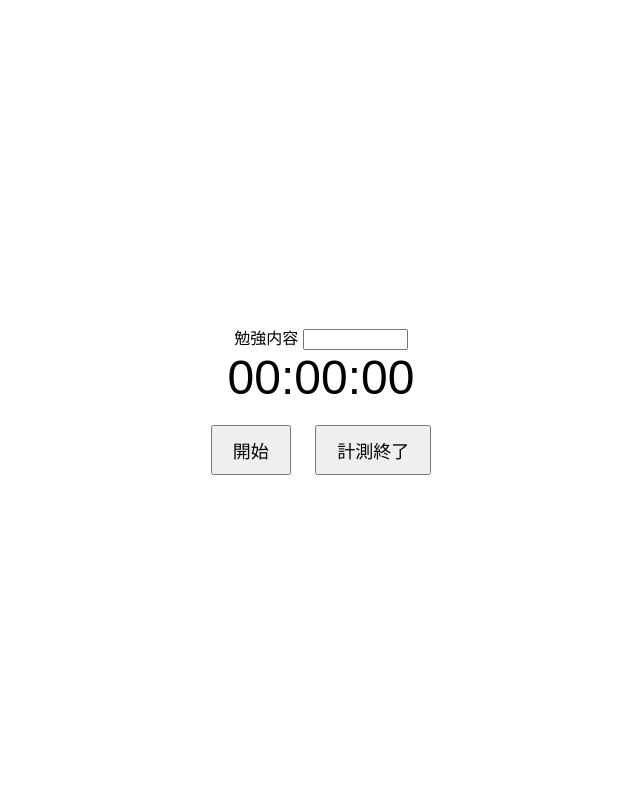
After one commit to Koharu0212/BoostStudyLounge, a Node server app: page /study in a window 1280 px wide. The commit adds this page. Shown: the whole page, without its empty margins (319-959 px from the left). Run offline with Node 20, Linux system fonts and the light colour scheme; data that the repository does not hold is empty.

Commit message:
タイマーを追加

```diff
--- a/package.json
+++ b/package.json
@@ -10,7 +10,11 @@
   "author": "",
   "license": "ISC",
   "dependencies": {
+    "bcrypt": "^5.1.1",
+    "body-parser": "^1.20.2",
     "ejs": "^3.1.10",
-    "express": "^4.19.2"
+    "express": "^4.19.2",
+    "express-session": "^1.18.0",
+    "mysql": "^2.18.1"
   }
 }
--- /dev/null
+++ b/public/css/stylesheet.css
@@ -0,0 +1,29 @@
+body {
+    display: flex;
+    justify-content: center;
+    align-items: center;
+    height: 100vh;
+    margin: 0;
+    font-family: Arial, sans-serif;
+}
+
+.stopwatch {
+    text-align: center;
+}
+
+#display {
+    font-size: 48px;
+    margin-bottom: 20px;
+}
+
+button {
+    font-size: 18px;
+    padding: 10px 20px;
+    margin: 0 10px;
+}
+
+.summary-submit {
+    font-size: 18px;
+    padding: 10px 20px;
+    margin: 0 10px;
+}
--- /dev/null
+++ b/public/js/timer.js
@@ -0,0 +1,51 @@
+let timer;
+let isRunning = false;
+let seconds = 0;
+let minutes = 0;
+let hours = 0;
+
+const display = document.getElementById('display');
+const startStopButton = document.getElementById('startStop');
+const endButton = document.getElementById('end');
+
+function startStop() {
+    if (isRunning) {
+        clearInterval(timer);
+        startStopButton.textContent = '開始';
+        isRunning = false;
+    } else {
+        timer = setInterval(updateTime, 1000);
+        startStopButton.textContent = '停止';
+        isRunning = true;
+    }
+}
+
+function reset() {
+    clearInterval(timer);
+    seconds = 0;
+    minutes = 0;
+    hours = 0;
+    display.textContent = '00:00:00';
+    startStopButton.textContent = '開始';
+    isRunning = false;
+}
+
+function updateTime() {
+    seconds++;
+    if (seconds === 60) {
+        seconds = 0;
+        minutes++;
+        if (minutes === 60) {
+            minutes = 0;
+            hours++;
+        }
+    }
+    display.textContent = formatTime(hours) + ':' + formatTime(minutes) + ':' + formatTime(seconds);
+}
+
+function formatTime(time) {
+    return time < 10 ? '0' + time : time;
+}
+
+startStopButton.addEventListener('click', startStop);
+endButton.addEventListener('click', reset);
--- /dev/null
+++ b/views/study.ejs
@@ -0,0 +1,22 @@
+<!DOCTYPE html>
+<html lang="jp">
+<head>
+    <meta charset="UTF-8">
+    <meta name="viewport" content="width=device-width, initial-scale=1.0">
+    <link rel="stylesheet" href="/css/stylesheet.css">
+    <title>記録</title>
+</head>
+<body>
+    <div class="stopwatch">
+        <form action="/study" method="post">
+            勉強内容
+            <input type="text" id="name" name="content" required  maxlength="10" size="10" />
+            <div id="display" name="measurement-time">00:00:00</div>
+            <button type="button" id="startStop">開始</button>
+            <input class="summary-submit" type="submit" value="計測終了">
+            <script src="/js/timer.js" type="application/javascript"></script>
+        </form>
+    </div>
+
+</body>
+</html>
```
Also changed, not shown: app.js (+40 -10 lines), initialize.sql (added, +10 -0 lines), views/top.ejs (+5 -2 lines), 1 other file.
